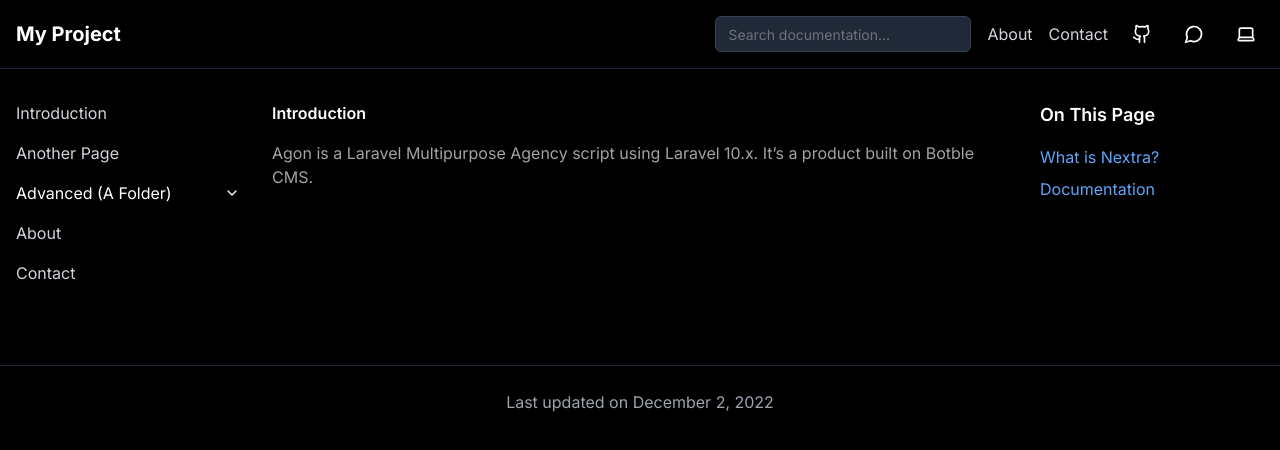
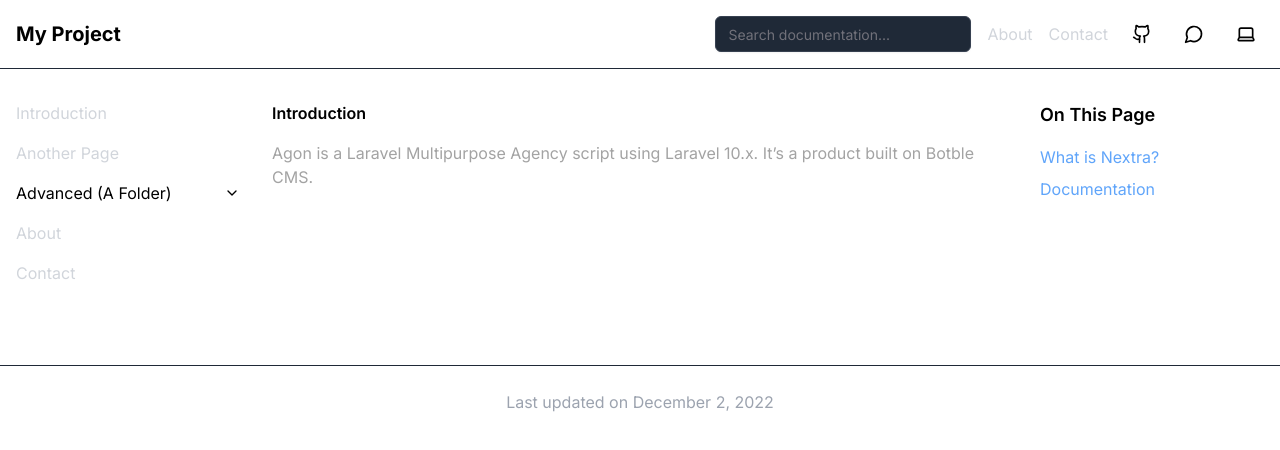
Before and after one commit to rasif-sahl/Windmill, a Next.js app: page / in a window 1280 px wide. Shown: the top 450 px of the page. Built offline with nearby package versions, Linux system fonts and the light colour scheme.

Commit message:
theme selector is enabled

```diff
--- a/app/layout.tsx
+++ b/app/layout.tsx
@@ -18,13 +18,13 @@ export default function RootLayout({
   return (
     <html lang="en">
       <body className={inter.className}>
-      <ThemeProvider
+        <ThemeProvider
           attribute="class"
           defaultTheme="system"
           enableSystem
           disableTransitionOnChange
         >
-        {children}
+          {children}
         </ThemeProvider>
       </body>
     </html>
--- a/components/Layout.tsx
+++ b/components/Layout.tsx
@@ -42,7 +42,7 @@ export default function Layout({ children }: { children: React.ReactNode }) {
   const { theme, setTheme } = useTheme()
 
   return (
-    <div className="min-h-screen bg-black text-white">
+    <div className="min-h-screen bg-white text-black dark:bg-black dark:text-white">
       <header className="border-b border-gray-800">
         <div className="container mx-auto px-4 py-4 flex items-center justify-between">
           <div className="flex items-center space-x-4">
--- a/tailwind.config.js
+++ b/tailwind.config.js
@@ -3,7 +3,7 @@ module.exports = {
 		'./pages/**/*.{js,ts,jsx,tsx}',
 		'./components/**/*.{js,ts,jsx,tsx}',
 	],
-  darkMode: ['class', 'class'], // Enables dark mode
+	darkMode: 'class',
 	theme: {
 		extend: {
 			colors: {
```
Lines whose indentation alone changed are shown as unchanged.
